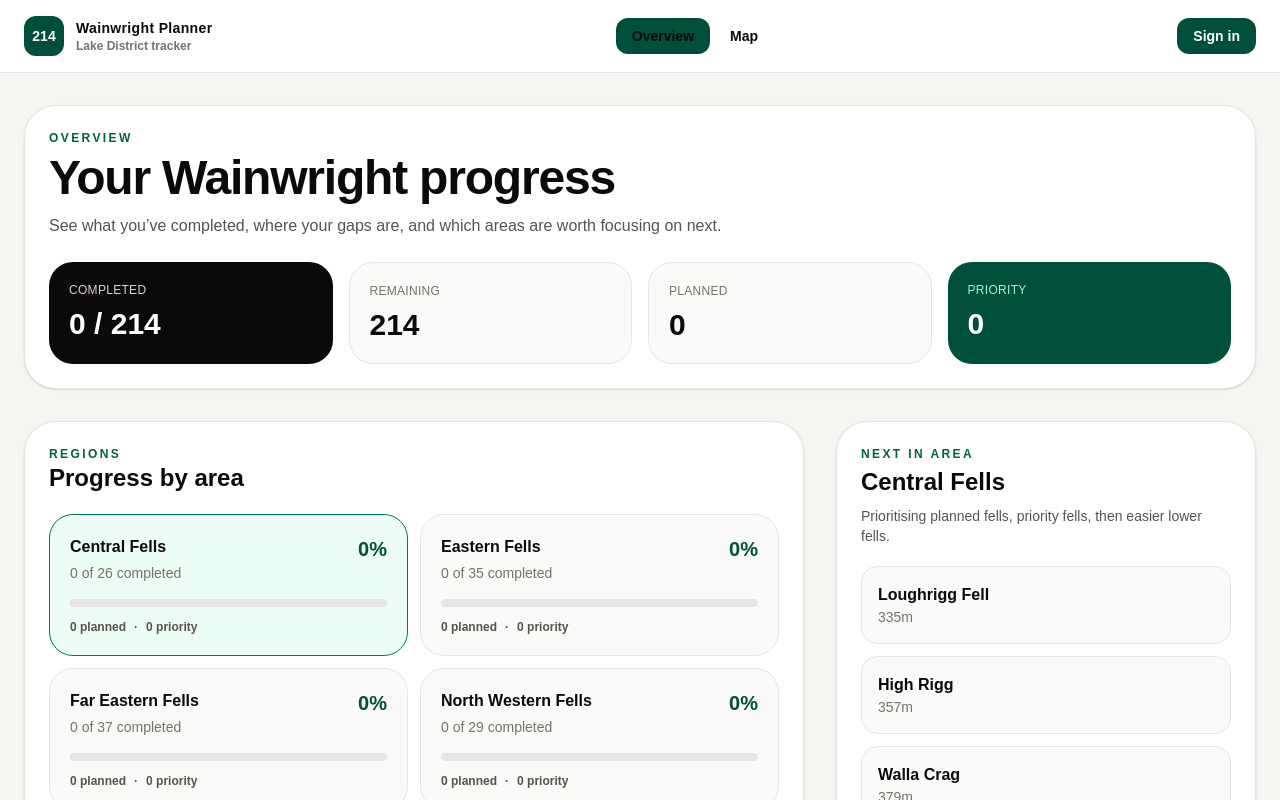
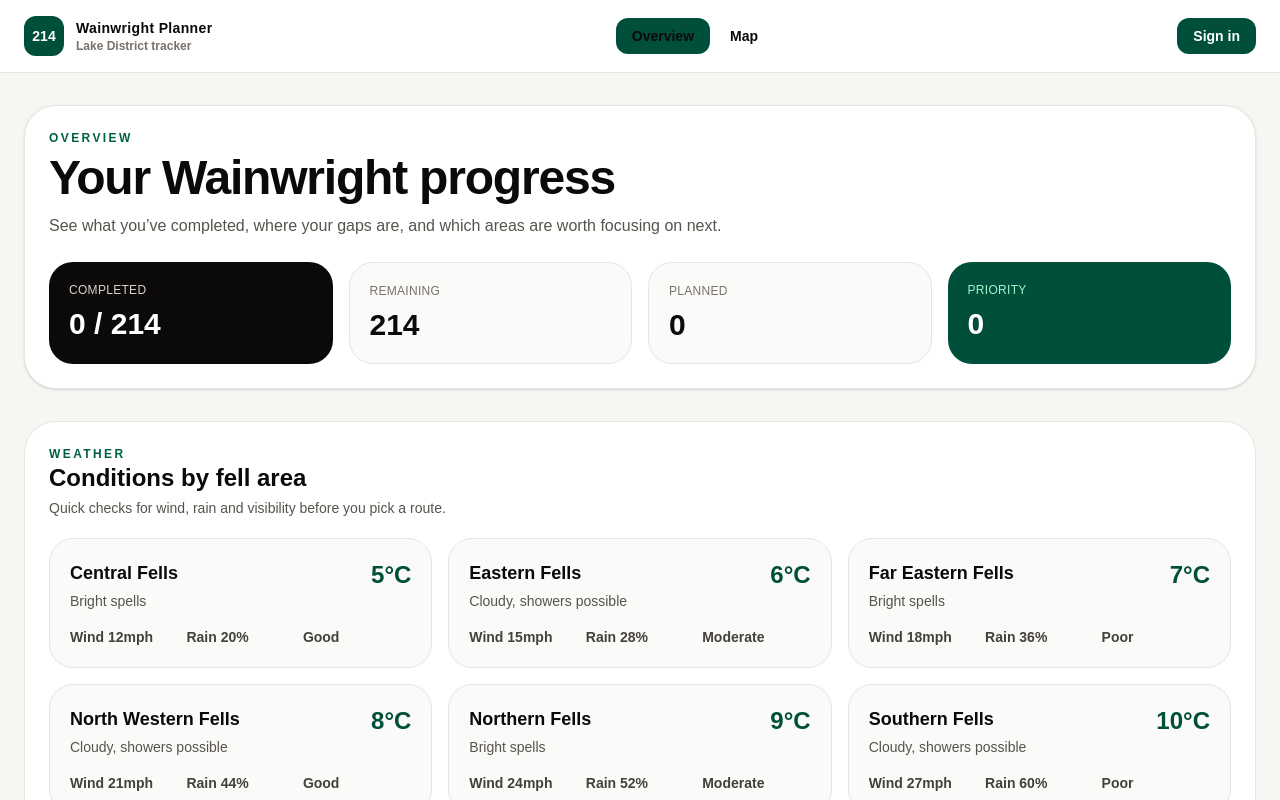
Before and after one commit to tambrulee/wainwright-tracker, a Next.js app: page / in a window 1280 px wide. Shown: the top 800 px of the page. Built offline with nearby package versions, Linux system fonts and the light colour scheme; no server answers.

Commit message:
Weather API

```diff
--- /dev/null
+++ b/app/api/weather/regions/route.ts
@@ -0,0 +1,10 @@
+import { NextResponse } from "next/server";
+import { getAreaWeather } from "@/lib/weather/getAreaWeather";
+
+export async function GET() {
+  const weather = await getAreaWeather();
+
+  return NextResponse.json({
+    weather,
+  });
+}
--- a/components/dashboard/OverviewView.tsx
+++ b/components/dashboard/OverviewView.tsx
@@ -2,7 +2,7 @@
 
 import { useMemo, useState } from "react";
 import type { Wainwright } from "@/types/wainwright";
-import ProgressStats from "@/components/ProgressStats";
+import WeatherPanel from "@/components/dashboard/WeatherPanel";
 
 type Props = {
   fells: Wainwright[];
@@ -116,6 +116,8 @@ export default function OverviewView({ fells, onSelectFell }: Props) {
         </div>
       </section>
 
+      <WeatherPanel />
+
       <section className="grid gap-8 lg:grid-cols-[1fr_420px]">
         <div className="rounded-[2rem] border border-stone-200 bg-white p-6 shadow-sm">
           <div className="mb-5">
--- /dev/null
+++ b/components/dashboard/WeatherPanel.tsx
@@ -0,0 +1,73 @@
+"use client";
+
+import { useEffect, useState } from "react";
+import type { AreaWeather } from "@/lib/weather/getAreaWeather";
+
+export default function WeatherPanel() {
+  const [weather, setWeather] = useState<AreaWeather[]>([]);
+  const [isLoading, setIsLoading] = useState(true);
+
+  useEffect(() => {
+    async function loadWeather() {
+      try {
+        const response = await fetch("/api/weather/regions");
+        const data = await response.json();
+        setWeather(data.weather ?? []);
+      } finally {
+        setIsLoading(false);
+      }
+    }
+
+    loadWeather();
+  }, []);
+
+  return (
+    <section className="rounded-[2rem] border border-stone-200 bg-white p-6">
+      <div className="mb-5">
+        <p className="text-xs font-black uppercase tracking-[0.2em] text-emerald-800">
+          Weather
+        </p>
+        <h2 className="text-2xl font-black text-stone-950">
+          Conditions by fell area
+        </h2>
+        <p className="mt-1 text-sm text-stone-600">
+          Quick checks for wind, rain and visibility before you pick a route.
+        </p>
+      </div>
+
+      {isLoading ? (
+        <p className="text-sm font-bold text-stone-500">Loading weather...</p>
+      ) : (
+        <div className="grid gap-4 md:grid-cols-2 xl:grid-cols-3">
+          {weather.map((region) => (
+            <article
+              key={region.id}
+              className="rounded-[1.5rem] border border-stone-200 bg-stone-50 p-5"
+            >
+              <div className="flex items-start justify-between gap-4">
+                <div>
+                  <h3 className="text-lg font-black text-stone-950">
+                    {region.name}
+                  </h3>
+                  <p className="mt-1 text-sm text-stone-600">
+                    {region.summary}
+                  </p>
+                </div>
+
+                <span className="text-2xl font-black text-emerald-900">
+                  {region.temperatureC}°C
+                </span>
+              </div>
+
+              <div className="mt-4 grid grid-cols-3 gap-2 text-sm font-bold text-stone-700">
+                <span>Wind {region.windMph}mph</span>
+                <span>Rain {region.rainChance}%</span>
+                <span>{region.visibility}</span>
+              </div>
+            </article>
+          ))}
+        </div>
+      )}
+    </section>
+  );
+}
--- /dev/null
+++ b/data/wainwright-weather-regions.ts
@@ -0,0 +1,16 @@
+export type WainwrightWeatherRegion = {
+  id: string;
+  name: string;
+  lat: number;
+  lon: number;
+};
+
+export const wainwrightWeatherRegions: WainwrightWeatherRegion[] = [
+  { id: "central-fells", name: "Central Fells", lat: 54.5, lon: -3.08 },
+  { id: "eastern-fells", name: "Eastern Fells", lat: 54.53, lon: -3.0 },
+  { id: "far-eastern-fells", name: "Far Eastern Fells", lat: 54.51, lon: -2.86 },
+  { id: "north-western-fells", name: "North Western Fells", lat: 54.58, lon: -3.22 },
+  { id: "northern-fells", name: "Northern Fells", lat: 54.66, lon: -3.12 },
+  { id: "southern-fells", name: "Southern Fells", lat: 54.43, lon: -3.18 },
+  { id: "western-fells", name: "Western Fells", lat: 54.51, lon: -3.3 },
+];
--- /dev/null
+++ b/lib/weather/getAreaWeather.ts
@@ -0,0 +1,28 @@
+import { wainwrightWeatherRegions } from "@/data/wainwright-weather-regions";
+
+export type AreaWeather = {
+  id: string;
+  name: string;
+  temperatureC: number;
+  windMph: number;
+  rainChance: number;
+  visibility: "Good" | "Moderate" | "Poor";
+  summary: string;
+  updatedAt: string;
+};
+
+export async function getAreaWeather(): Promise<AreaWeather[]> {
+  // Temporary mock data while you build the UI.
+  // Later this is where the Met Office fetch/normalising logic will go.
+
+  return wainwrightWeatherRegions.map((region, index) => ({
+    id: region.id,
+    name: region.name,
+    temperatureC: 5 + index,
+    windMph: 12 + index * 3,
+    rainChance: 20 + index * 8,
+    visibility: index % 3 === 0 ? "Good" : index % 3 === 1 ? "Moderate" : "Poor",
+    summary: index % 2 === 0 ? "Bright spells" : "Cloudy, showers possible",
+    updatedAt: new Date().toISOString(),
+  }));
+}
```
